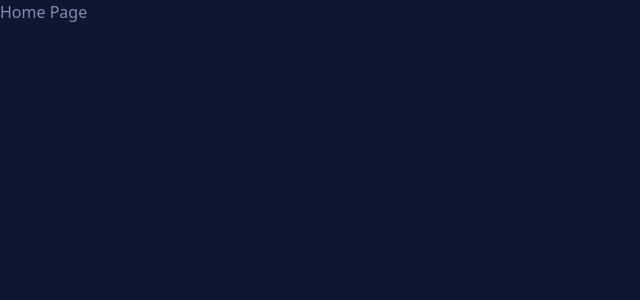
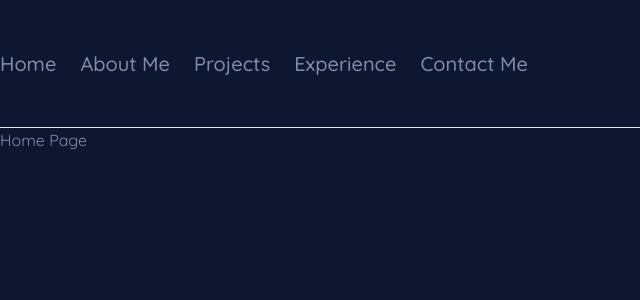
Before and after one commit to SKaDiZZ/profile, a React (Create React App) app: page / in a window 1280 px wide. Shown: the top 300 px of the page, without its empty margins (0-640 px from the left). Built offline with nearby package versions, Linux system fonts and the light colour scheme.

Commit message:
updated config

```diff
--- a/package.json
+++ b/package.json
@@ -1,6 +1,6 @@
 {
   "name": "skadizz-profile",
-  "homepage": "https://skadizz.github.io/profile/",
+  "homepage": "http://samirkahvedzic.info",
   "version": "0.1.0",
   "private": true,
   "scripts": {
--- a/src/App.js
+++ b/src/App.js
@@ -1,10 +1,31 @@
-import { Route, Switch, Link } from "react-router-dom";
+import { Route, Switch, NavLink } from "react-router-dom";
 import "./App.css";
 import Home from "./pages/home/Home";
 
 function App() {
   return (
-    <div className="App">
+    <div className="container mx-auto px-6 sm:px-0">
+      <header className="h-32 flex justify-between items-center border-b">
+        <nav>
+          <ul className="flex gap-6 text-xl font-medium">
+            <li>
+              <NavLink to="/home">Home</NavLink>
+            </li>
+            <li>
+              <NavLink to="/home">About Me</NavLink>
+            </li>
+            <li>
+              <NavLink to="/home">Projects</NavLink>
+            </li>
+            <li>
+              <NavLink to="/home">Experience</NavLink>
+            </li>
+            <li>
+              <NavLink to="/home">Contact Me</NavLink>
+            </li>
+          </ul>
+        </nav>
+      </header>
       <Switch>
         <Route path="/" exact={true}>
           <Home />
--- a/src/index.css
+++ b/src/index.css
@@ -6,8 +6,10 @@
   --main-bg: #0e1630;
   --main-fg: #808dad;
   --main-brand: #eb4a4a;
+  --font-family: "Quicksand", sans-serif;
 }
 
 body {
+  font-family: "Quicksand", sans-serif;
   @apply bg-main-bg text-main-fg;
 }
```
